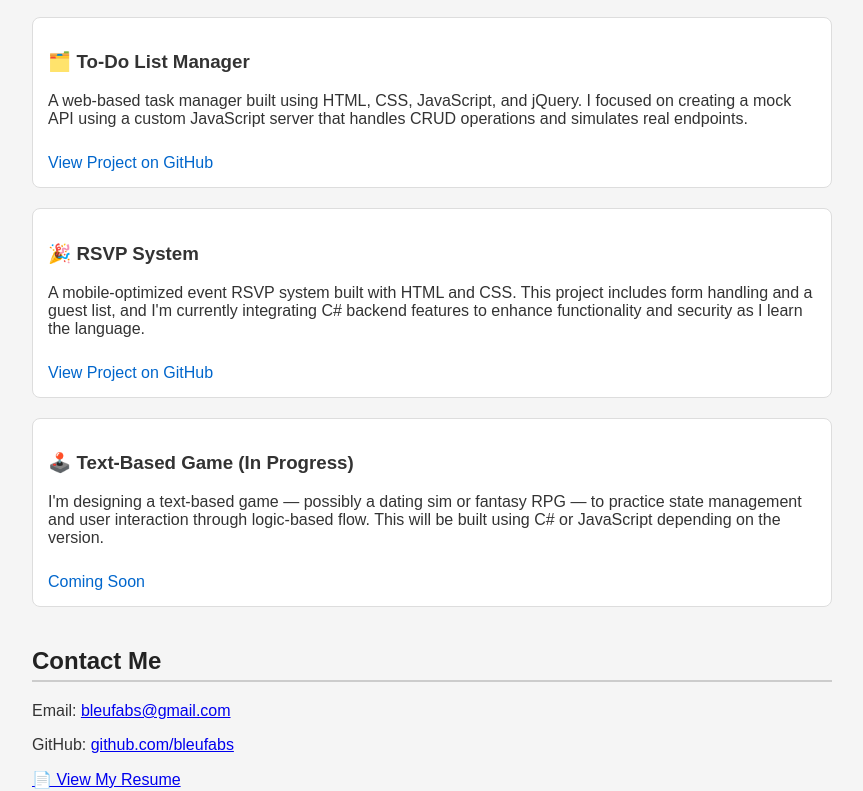
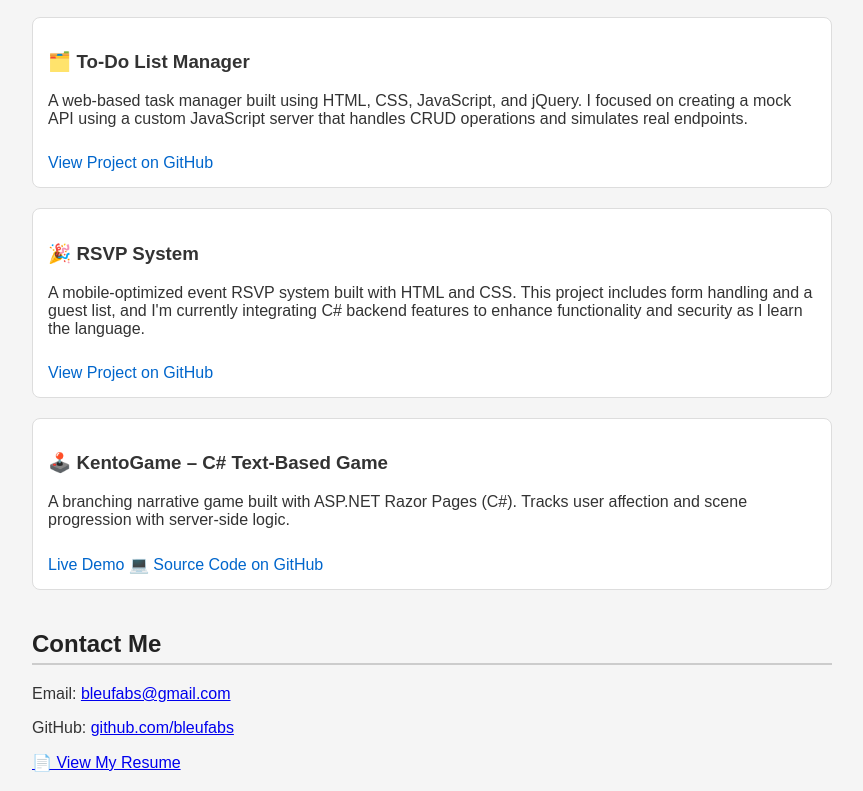
Before and after one commit to bleufabs/Portfolio, a plain HTML site: page index.html in a window 1280 px wide. Shown: the part 411-1202 px from the top of the page, without its empty margins (208-1071 px from the left). Drawn offline with Linux system fonts and the light colour scheme.

Commit message:
added kentogame to the list of projects

```diff
--- a/index.html
+++ b/index.html
@@ -39,11 +39,12 @@
     </div>
 
     <div class="project">
-      <h3>🕹️ Text-Based Game (In Progress)</h3>
+      <h3>🕹️ KentoGame – C# Text-Based Game</h3>
       <p>
-        I'm designing a text-based game — possibly a dating sim or fantasy RPG — to practice state management and user interaction through logic-based flow. This will be built using C# or JavaScript depending on the version.
+        A branching narrative game built with ASP.NET Razor Pages (C#). Tracks user affection and scene progression with server-side logic.
       </p>
-      <a href="#">Coming Soon</a>
+      <a href="https://kentogame.onrender.com">Live Demo</a>
+      <a href="https://github.com/bleufabs/KentoGame">💻 Source Code on GitHub</a>
     </div>
   </section>
 
```
